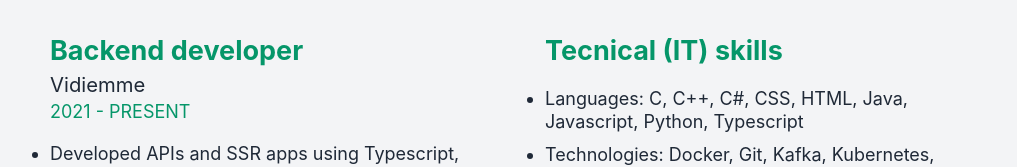
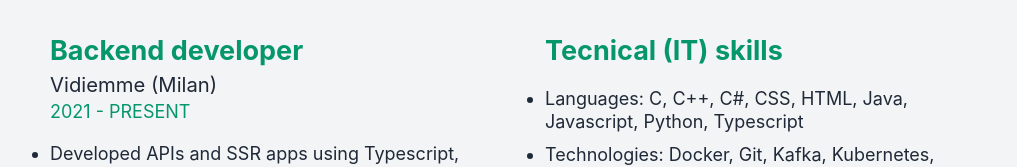
Before and after one commit to cpiemontese/cpiemontese.github.io, a Next.js app: page / in a window 1280 px wide. Shown: the part 285-452 px from the top of the page, without its empty margins (122-1139 px from the left). Built offline with nearby package versions, Linux system fonts and the light colour scheme.

Commit message:
🔧 fix latest CV Element subtitle

```diff
--- a/pages/index.jsx
+++ b/pages/index.jsx
@@ -58,7 +58,7 @@ export default function IndexPage() {
                 className='mb-8'
                 lang={lang}
                 title='Backend developer'
-                subtitle='Vidiemme'
+                subtitle={`Vidiemme (Milan${lang === EN ? '' : 'o'})`}
                 period={`2021 - Present${lang === IT ? 'e' : ''}`}
                 list={[
                   {
```
